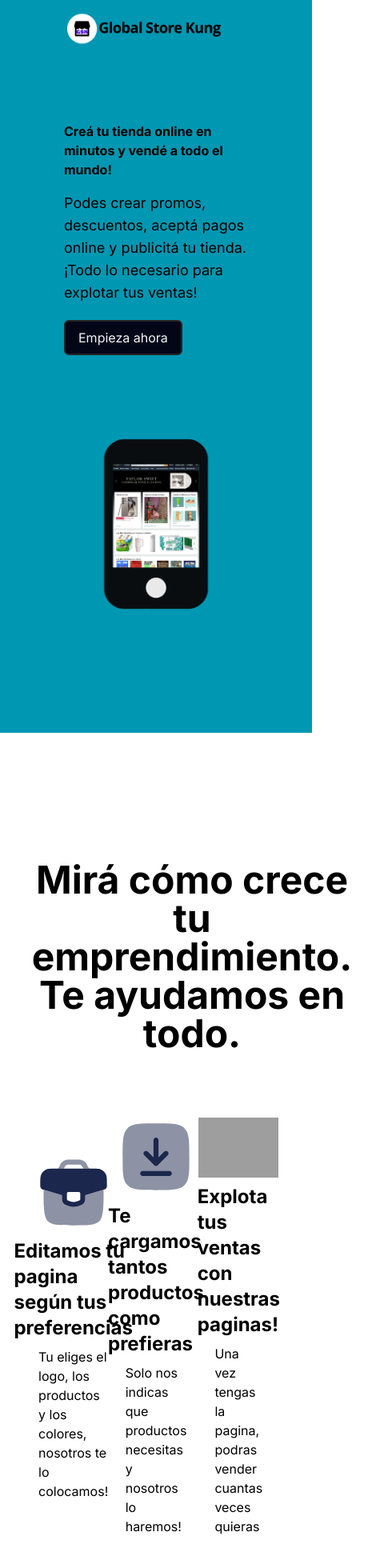
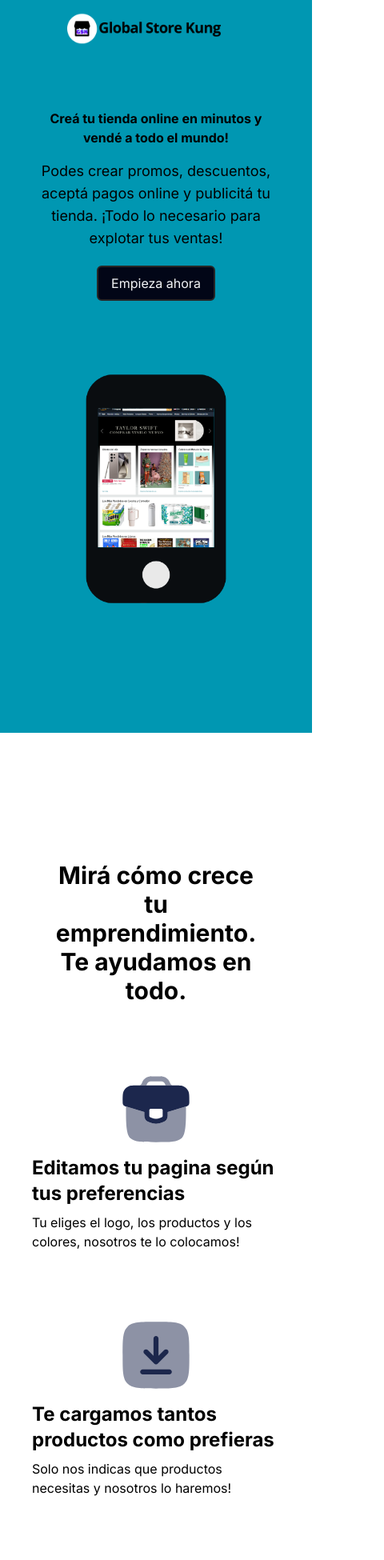
Before and after one commit to Lautaro1387/GlobalStoreKung, a Next.js app: page / in a window 390 px wide. Shown: the top 1950 px of the page at 80% size, 480 px wide, since content can reach past the window. Built offline with nearby package versions, Linux system fonts and the light colour scheme; grey boxes are pictures that could not be loaded.

Commit message:
Add responsive in phoen

```diff
--- a/app/landing.tsx
+++ b/app/landing.tsx
@@ -13,11 +13,11 @@ export default function Landing() {
                 height={300}
                 />
             </div>
-            <div className="flex flex-col lg:flex-row px-20 h-screen">
-              <div className="w-full lg:w-1/2 py-24 sm:py-40 md:py-20 md:pr-20 lg:pr-20">
-                <h1 className="text-2x1 md:text-6xl font-bold sm:text-3xl mb-4">Creá tu tienda online en minutos y vendé a todo el mundo!</h1>
-                <p className="md:text-xl text-2x1 text-lg pb-5">Podes crear promos, descuentos, aceptá pagos online y publicitá tu tienda. ¡Todo lo necesario para explotar tus ventas!</p>
-                <button className="hover:bg-slate-700 sm:block sm:mx-auto sm:text-center mb:items-center mb:justify-end rounded-md text-2x1 bg-slate-950 text-gray-100 px-4 py-2 border-2 border-neutral-800"> Empieza ahora </button>
+            <div className="flex flex-col lg:flex-row px-10 h-screen">
+              <div className="w-full lg:w-1/2 py-20 sm:py-40 md:py-20 md:pr-20 lg:pr-20">
+                <h1 className="text-2x1 text-center md:text-6xl font-bold sm:text-3xl mb-4">Creá tu tienda online en minutos y vendé a todo el mundo!</h1>
+                <p className="md:text-xl text-center text-2x1 text-lg pb-5">Podes crear promos, descuentos, aceptá pagos online y publicitá tu tienda. ¡Todo lo necesario para explotar tus ventas!</p>
+                <button className="hover:bg-slate-700 block mx-auto mb:items-center mb:justify-end rounded-md text-2x1 bg-slate-950 text-gray-100 px-4 py-2 border-2 border-neutral-800"> Empieza ahora </button>
               </div>
               <div className="hidden lg:block w-1/2 px-10">
                 <img
@@ -30,22 +30,22 @@ export default function Landing() {
                 <img
                   className="max-w-full"
                   src="/landing_phone.png"
-                  width={1000}
-                  height={800}
+                  width={500}
+                  height={500}
                   alt="gif"
                 />
               </div>
             </div>
           </div>
-          <div className="flex justify-center items-center font-bold text-5xl py-40 pb-20 px-60 text-center">
+          <div className="flex justify-center items-center font-bold text-3xl py-40 pb-20 px-20 text-center">
               <h1 className='flex'>
                 Mirá cómo crece tu emprendimiento.
                 <br />
                 Te ayudamos en todo.
               </h1>
           </div>
-          <div className="flex px-10">
-            <div className="flex flex-col w-1/3 justify-center items-center">
+          <div className="flex">
+            <div className="flex flex-col w-full md:w-1/3 justify-center items-center">
                 <img
                     src="/shop.svg"
                     alt=""
@@ -53,9 +53,7 @@ export default function Landing() {
                     height={100}
                 />
                 <h1 className='font-bold px-10 py-2 text-2xl'>Editamos tu pagina según tus preferencias</h1>
-                <p className='px-10'>Tu eliges el logo, los productos y los colores, nosotros te lo colocamos!</p>
-            </div>
-            <div className="flex flex-col w-1/3 justify-center items-center">
+                <p className='px-10 pb-20'>Tu eliges el logo, los productos y los colores, nosotros te lo colocamos!</p>
                 <img
                   src="/download.svg"
                   alt=""
@@ -63,9 +61,7 @@ export default function Landing() {
                   height={100}
                   />
                 <h1 className='font-bold px-10 py-2 text-2xl'>Te cargamos tantos productos como prefieras</h1>
-                <p className='px-10'>Solo nos indicas que productos necesitas y nosotros lo haremos!</p>
-            </div>
-            <div className="flex flex-col w-1/3 justify-center items-center">
+                <p className='px-10 pb-20'>Solo nos indicas que productos necesitas y nosotros lo haremos!</p>
                     <img
                     src="rocket.svg"
                     alt="explota tus ventas"
@@ -73,7 +69,7 @@ export default function Landing() {
                     height={100}
                     />
                 <h1 className='font-bold px-10 py-2 text-2xl'>Explota tus ventas con nuestras paginas!</h1>
-                <p className='px-10'>Una vez tengas la pagina, podras vender cuantas veces quieras</p>
+                <p className='px-10 pb-20'>Una vez tengas la pagina, podras vender cuantas veces quieras</p>
               </div>
           </div>
           <div className="py-40">
--- a/tailwind.config.ts
+++ b/tailwind.config.ts
@@ -17,6 +17,12 @@ const config: Config = {
         'custom-bg': '#0097B2',
       }
     },
+    screens: {
+      'sm': '640px',
+      'md': '768px',
+      'lg': '1024px',
+      'xl': '1280px',
+    }
   },
   plugins: [],
 };
```
Lines whose indentation alone changed are shown as unchanged.
